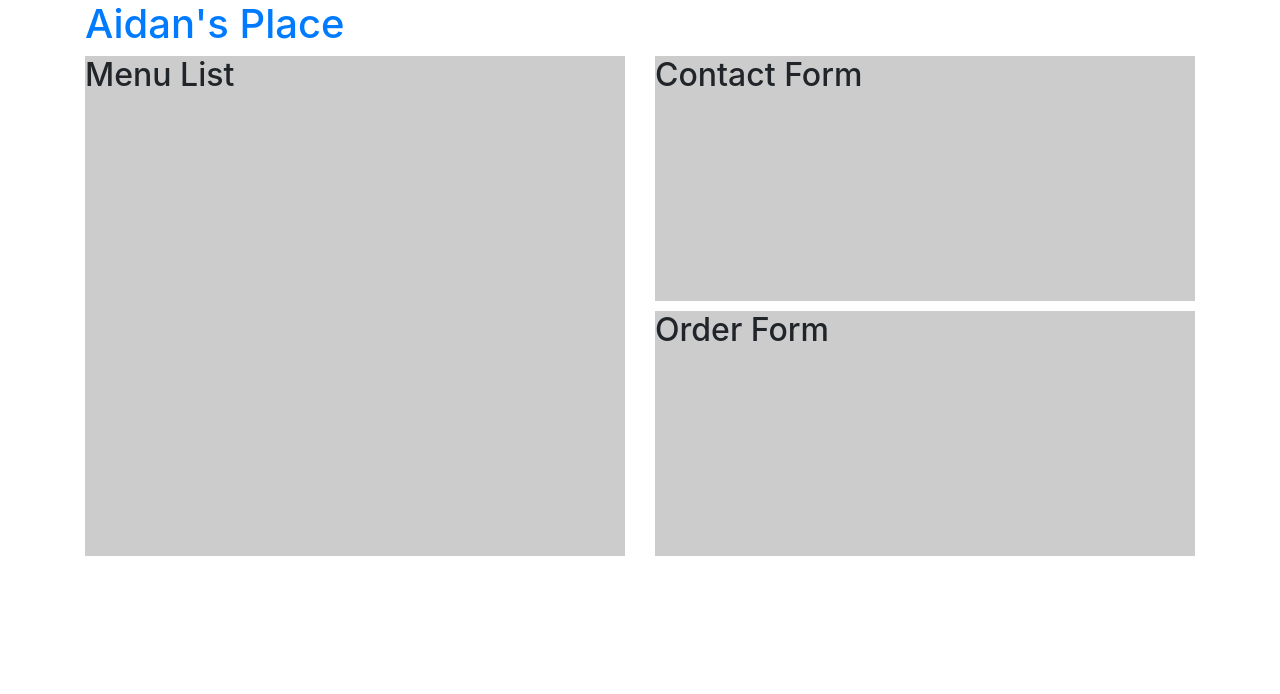
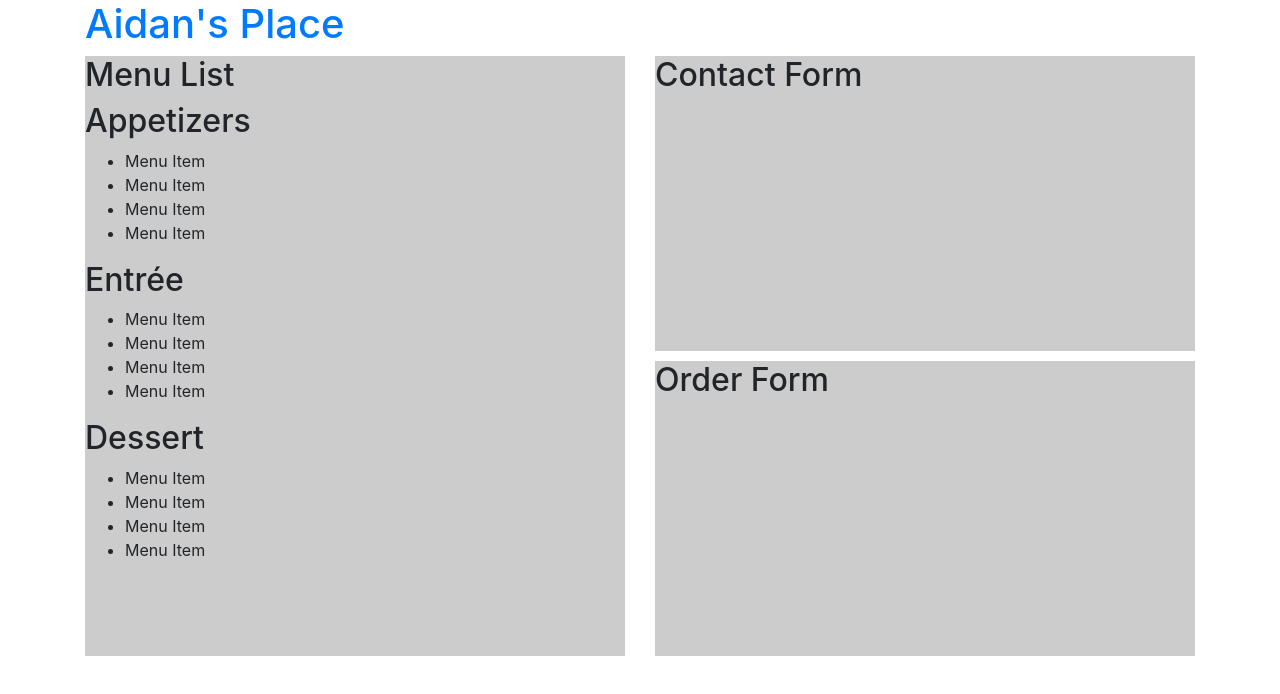
Before and after one commit to ccs-student-submissions/5-4-1-bobs-place-apierc2175, a React (Create React App) app in the folder my-app/: page / in a window 1280 px wide. Shown: the top 694 px of the page. Built offline with nearby package versions, Linux system fonts and the light colour scheme.

Commit message:
added basic menu content

```diff
--- a/my-app/src/App.css
+++ b/my-app/src/App.css
@@ -26,16 +26,16 @@ section {
 
 section.order-form {
   background-color: #ccc;
-  height: 245px;
+  height: 295px;
   margin-top: 10px;
 }
 
 section.contact-form {
   background-color: #ccc;
-  height: 245px;
+  height: 295px;
 }
 
 section.menu-list {
   background-color: #ccc;
-  height: 500px;
+  height: 600px;
 }
--- a/my-app/src/components/ContactForm.js
+++ b/my-app/src/components/ContactForm.js
@@ -1,4 +1,6 @@
 import React, {Component} from 'react';
+import 'bootstrap/dist/css/bootstrap.min.css';
+import { Row, Col, Grid, Container } from 'react-bootstrap';
 
 class ContactForm extends Component {
 
--- a/my-app/src/components/MenuList.js
+++ b/my-app/src/components/MenuList.js
@@ -1,5 +1,6 @@
 import React, {Component} from 'react';
-
+import 'bootstrap/dist/css/bootstrap.min.css';
+import { Row, Col, Grid, Container } from 'react-bootstrap';
 class MenuList extends Component {
 
   constructor(props) {
@@ -16,6 +17,27 @@ class MenuList extends Component {
     return (
       <section className="menu-list">
         <h2>Menu List</h2>
+        <h2 className="menu-subhead">Appetizers</h2>
+        <ul>
+          <li>Menu Item</li>
+          <li>Menu Item</li>
+          <li>Menu Item</li>
+          <li>Menu Item</li>
+        </ul>
+        <h2 className="menu-subhead">Entrée</h2>
+        <ul>
+          <li>Menu Item</li>
+          <li>Menu Item</li>
+          <li>Menu Item</li>
+          <li>Menu Item</li>
+        </ul>
+        <h2 className="menu-subhead">Dessert</h2>
+        <ul>
+          <li>Menu Item</li>
+          <li>Menu Item</li>
+          <li>Menu Item</li>
+          <li>Menu Item</li>
+        </ul>
       </section>
     )
   }
--- a/my-app/src/components/OrderForm.js
+++ b/my-app/src/components/OrderForm.js
@@ -1,4 +1,6 @@
 import React, {Component} from 'react';
+import 'bootstrap/dist/css/bootstrap.min.css';
+import { Row, Col, Grid, Container } from 'react-bootstrap';
 
 class OrderForm extends Component {
 
```
